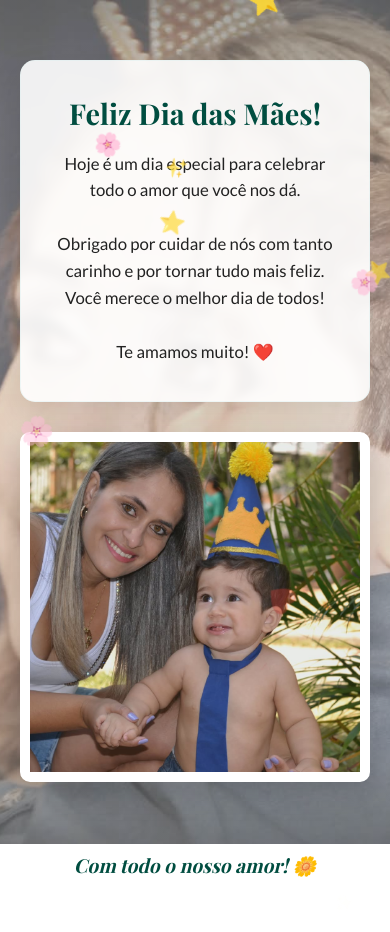
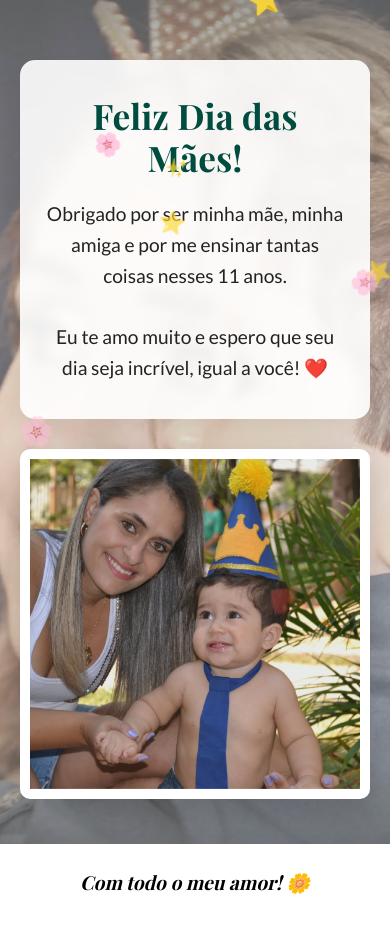
Before and after one commit to Paulovab/Dia_das_Maes, a plain HTML site: page index.html in a window 390 px wide. Both pictures are taken after a click on the button "CLIQUE PARA ABRIR ✨". Drawn offline with nearby package versions, Linux system fonts and the light colour scheme.

Commit message:
Update index.html

```diff
--- a/index.html
+++ b/index.html
@@ -7,7 +7,6 @@
   <link href="https://fonts.googleapis.com/css2?family=Playfair+Display:wght@700&family=Lato:wght@400;700&display=swap" rel="stylesheet">
 
   <style>
-    /* Reset e Configurações de Fundo */
     * {
       margin: 0;
       padding: 0;
@@ -15,7 +14,7 @@
     }
 
     body {
-      /* Adicionando a foto4.jpg como fundo de todas as páginas */
+      /* Fundo com foto4.jpg */
       background-image: linear-gradient(rgba(255, 255, 255, 0.3), rgba(255, 255, 255, 0.3)), url('./assets/fotos/foto4.jpg');
       background-size: cover;
       background-position: center;
@@ -31,7 +30,6 @@
       min-height: 100vh;
     }
 
-    /* Tela Inicial */
     .hero-inicial {
       height: 100vh;
       width: 100%;
@@ -40,8 +38,7 @@
       justify-content: center;
       align-items: center;
       text-align: center;
-      /* Fundo da tela inicial com transparência para ver a foto4 ao fundo */
-      background: rgba(255, 255, 255, 0.85);
+      background: rgba(255, 255, 255, 0.9);
       padding: 20px;
       position: fixed;
       z-index: 2000;
@@ -71,7 +68,6 @@
       100% { transform: scale(1); }
     }
 
-    /* Conteúdo Principal */
     #conteudo {
       display: none;
       width: 100%;
@@ -79,20 +75,18 @@
       padding: 20px;
       text-align: center;
       animation: fadeIn 1.5s ease;
-      /* Garante que o conteúdo role sobre o fundo fixo */
       position: relative;
       z-index: 10;
     }
 
     .cartao-crianca {
-      background: rgba(255, 255, 255, 0.9); /* Branco semi-transparente para ler melhor */
+      background: rgba(255, 255, 255, 0.9);
       padding: 35px 25px;
       border-radius: 15px;
       box-shadow: 0 15px 35px rgba(0,0,0,0.1);
       margin-top: 40px;
       margin-bottom: 30px;
-      border: 1px solid rgba(224, 242, 241, 0.5);
-      backdrop-filter: blur(5px); /* Efeito de vidro fosco */
+      backdrop-filter: blur(5px);
     }
 
     h1 {
@@ -103,12 +97,11 @@
     }
 
     .mensagem-fofa {
-      font-size: 1.15rem;
+      font-size: 1.2rem;
       line-height: 1.6;
       color: #222;
     }
 
-    /* Slideshow */
     .slider-container {
       width: 100%;
       aspect-ratio: 1 / 1;
@@ -130,14 +123,12 @@
       width: 100%;
       height: 100%;
       object-fit: cover;
-      background-color: #f9f9f9;
       opacity: 0;
       transition: opacity 1s ease-in-out;
     }
 
     .slide.active { opacity: 1; }
 
-    /* Partículas */
     .party {
       position: fixed;
       z-index: 1000;
@@ -160,19 +151,14 @@
       font-family: 'Playfair Display', serif;
       font-style: italic;
       font-size: 1.2rem;
-      text-shadow: 1px 1px 2px white; /* Sombra branca para ler no fundo */
-    }
-
-    @media (max-width: 480px) {
-      h1 { font-size: 1.8rem; }
-      .mensagem-fofa { font-size: 1.05rem; }
+      color: #000;
     }
   </style>
 </head>
 <body>
 
   <section id="intro" class="hero-inicial">
-    <h1 style="font-family: 'Playfair Display', serif;">Para uma pessoa especial...</h1>
+    <h1>Para uma pessoa especial...</h1>
     <button class="btn-surpresa" onclick="abrirSurpresa()">Clique para abrir ✨</button>
   </section>
 
@@ -180,16 +166,15 @@
     <div class="cartao-crianca">
       <h1>Feliz Dia das Mães!</h1>
       <p class="mensagem-fofa">
-        Hoje é um dia especial para celebrar todo o amor que você nos dá. <br><br>
-        Obrigado por cuidar de nós com tanto carinho e por tornar tudo mais feliz. Você merece o melhor dia de todos! <br><br>
-        Te amamos muito! ❤️
+        Obrigado por ser minha mãe, minha amiga e por me ensinar tantas coisas nesses 11 anos. <br><br>
+        Eu te amo muito e espero que seu dia seja incrível, igual a você! ❤️
       </p>
     </div>
 
     <div class="slider-container" id="meuSlider"></div>
 
     <footer>
-      Com todo o nosso amor! 🌼
+      Com todo o meu amor! 🌼
     </footer>
   </div>
 
@@ -198,20 +183,18 @@
   </audio>
 
   <script>
-    // Mantendo a foto 4 no carrossel também, se desejar
-    const fotos = [
-      './assets/fotos/foto1.jpg',
-      './assets/fotos/foto2.jpg',
-      './assets/fotos/foto3.jpg',
-      './assets/fotos/foto4.jpg'
-    ];
+    // Agora o slide busca da foto1 até a foto10
+    const fotos = [];
+    for (let i = 1; i <= 10; i++) {
+      fotos.push(`./assets/fotos/foto${i}.jpg`);
+    }
 
     function abrirSurpresa() {
       document.getElementById('intro').style.display = 'none';
       document.getElementById('conteudo').style.display = 'block';
 
       const audio = document.getElementById('musica');
-      audio.play().catch(e => console.log("Áudio aguardando..."));
+      audio.play().catch(e => console.log("Áudio aguardando interação..."));
 
       setInterval(createCelebrationItem, 250);
     }
@@ -221,13 +204,15 @@
       const img = document.createElement('img');
       img.src = src;
       img.className = index === 0 ? 'slide active' : 'slide';
+      // Tratamento para caso alguma foto (ex: 5 a 10) não exista na pasta
+      img.onerror = function() { this.remove(); };
       container.appendChild(img);
     });
 
     let currentSlide = 0;
-    const slides = document.querySelectorAll('.slide');
     setInterval(() => {
-      if(slides.length > 0) {
+      const slides = document.querySelectorAll('.slide');
+      if(slides.length > 1) {
         slides[currentSlide].classList.remove('active');
         currentSlide = (currentSlide + 1) % slides.length;
         slides[currentSlide].classList.add('active');
```
